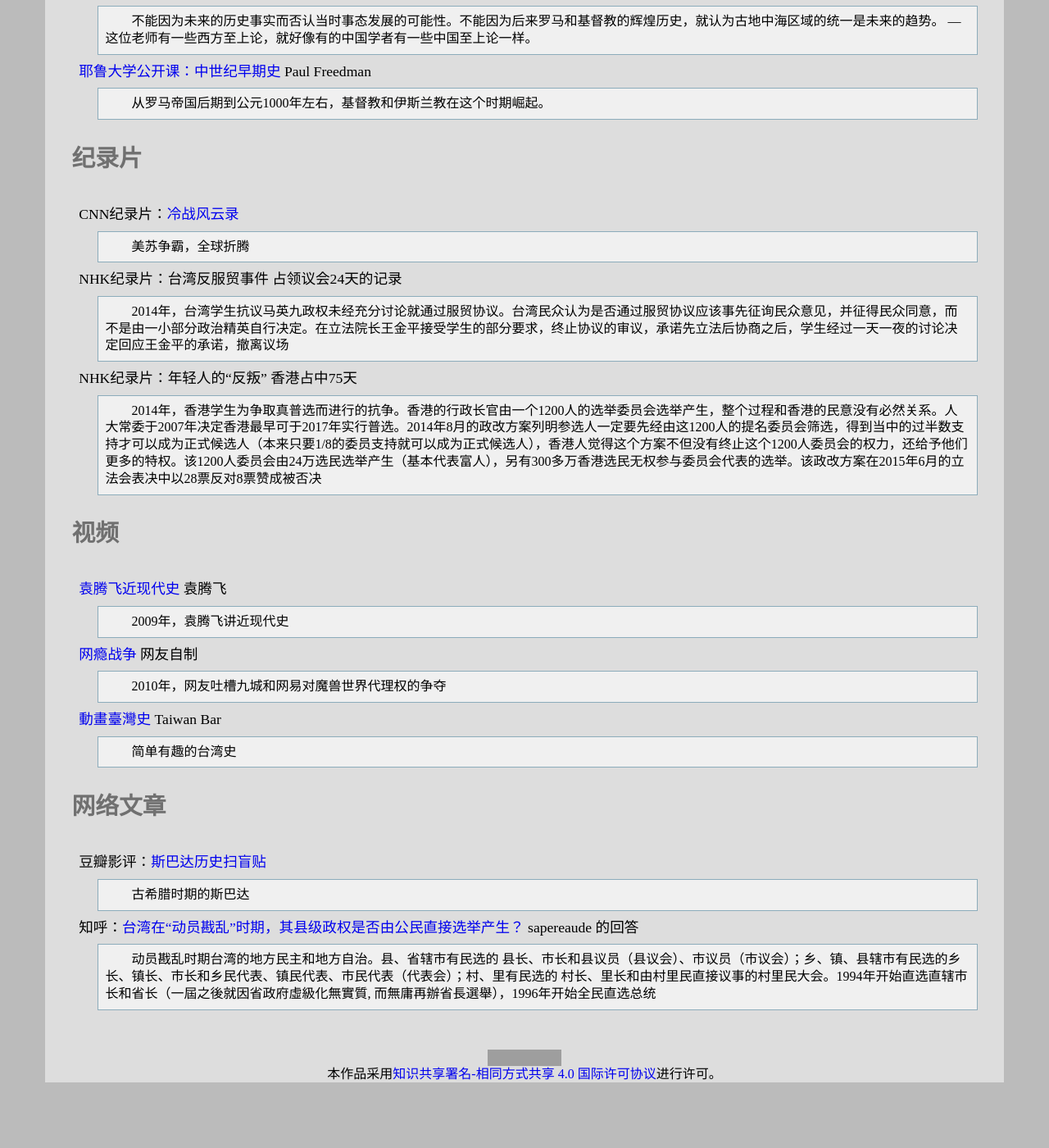
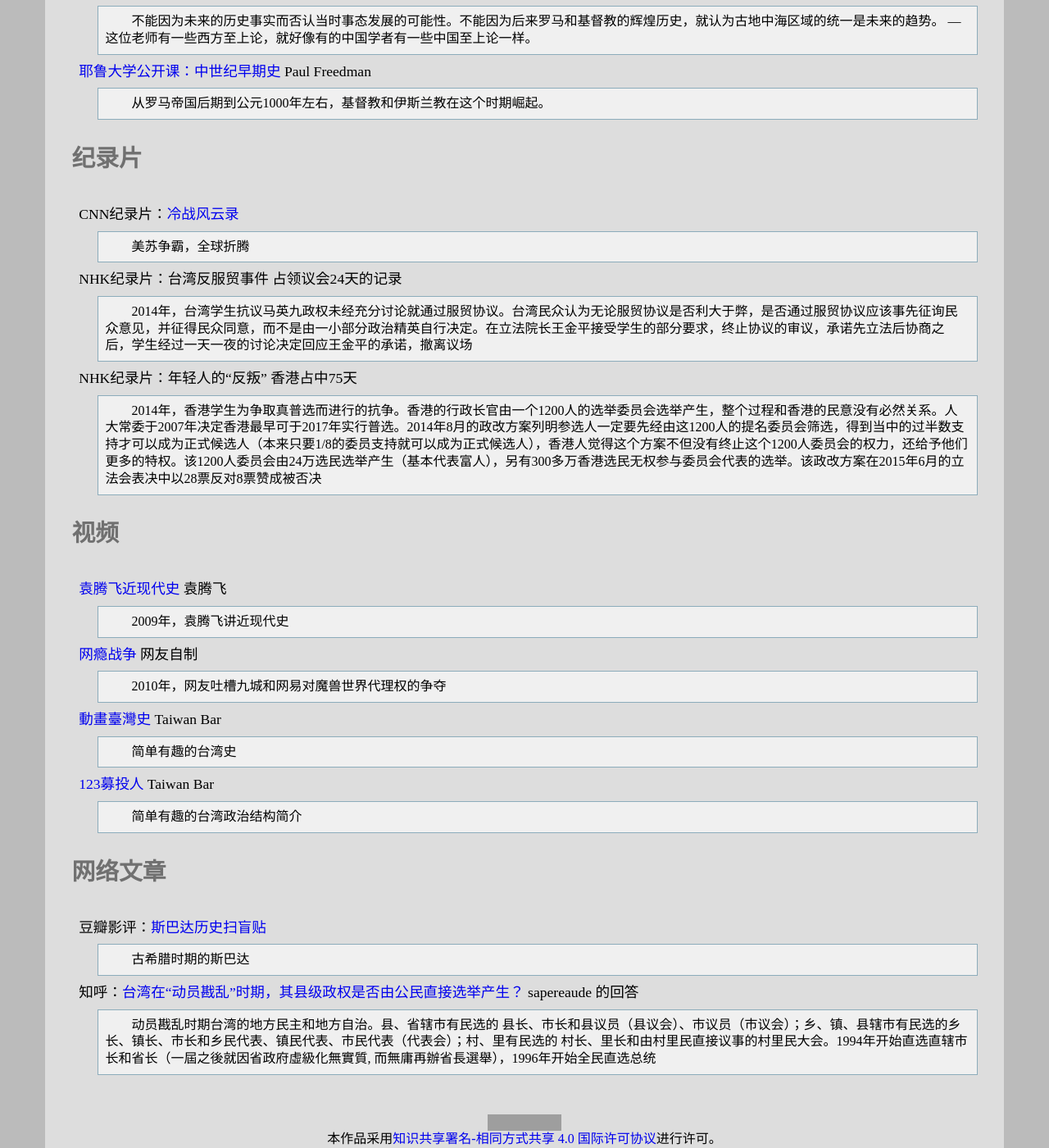
Before and after one commit to leiqin/leiqin.github.io, a Jekyll site: the page built from shoucang/history.markdown, in a window 1280 px wide and 1400 px high, scrolled down 2547 px. Shown: the whole window at 82% size. Built offline with Jekyll 4.4.1, drawn with Linux system fonts in a browser that asks for light colours; comment, search, counter and statistics services are not loaded; before the commit the page ends 3867 px from its top, so only the background shows below that; grey boxes are pictures that could not be loaded.

Commit message:
+ 添加以史为镜 123募投人

```diff
--- a/shoucang/history.markdown
+++ b/shoucang/history.markdown
@@ -89,7 +89,7 @@ CNN纪录片：[冷战风云录](http://movie.douban.com/subject/1864220/)
 :	美苏争霸，全球折腾
 
 NHK纪录片：台湾反服贸事件 占领议会24天的记录
-:	2014年，台湾学生抗议马英九政权未经充分讨论就通过服贸协议。台湾民众认为是否通过服贸协议应该事先征询民众意见，并征得民众同意，而不是由一小部分政治精英自行决定。在立法院长王金平接受学生的部分要求，终止协议的审议，承诺先立法后协商之后，学生经过一天一夜的讨论决定回应王金平的承诺，撤离议场
+:	2014年，台湾学生抗议马英九政权未经充分讨论就通过服贸协议。台湾民众认为无论服贸协议是否利大于弊，是否通过服贸协议应该事先征询民众意见，并征得民众同意，而不是由一小部分政治精英自行决定。在立法院长王金平接受学生的部分要求，终止协议的审议，承诺先立法后协商之后，学生经过一天一夜的讨论决定回应王金平的承诺，撤离议场
 
 NHK纪录片：年轻人的“反叛” 香港占中75天
 :	2014年，香港学生为争取真普选而进行的抗争。香港的行政长官由一个1200人的选举委员会选举产生，整个过程和香港的民意没有必然关系。人大常委于2007年决定香港最早可于2017年实行普选。2014年8月的政改方案列明参选人一定要先经由这1200人的提名委员会筛选，得到当中的过半数支持才可以成为正式候选人（本来只要1/8的委员支持就可以成为正式候选人），香港人觉得这个方案不但没有终止这个1200人委员会的权力，还给予他们更多的特权。该1200人委员会由24万选民选举产生（基本代表富人），另有300多万香港选民无权参与委员会代表的选举。该政改方案在2015年6月的立法会表决中以28票反对8票赞成被否决
@@ -105,6 +105,9 @@ NHK纪录片：年轻人的“反叛” 香港占中75天
 [動畫臺灣史](https://www.youtube.com/playlist?list=PLwItru4bLdHx3nnUrFUBFWwMHuo_4Yx9P) Taiwan Bar
 :	简单有趣的台湾史
 
+[123募投人](https://www.youtube.com/playlist?list=PLwItru4bLdHw_5CrKKgPHxopRdLc-hoXO) Taiwan Bar
+:	简单有趣的台湾政治结构简介
+
 ### 网络文章
 
 豆瓣影评：[斯巴达历史扫盲贴](http://movie.douban.com/review/1139082/)
```
